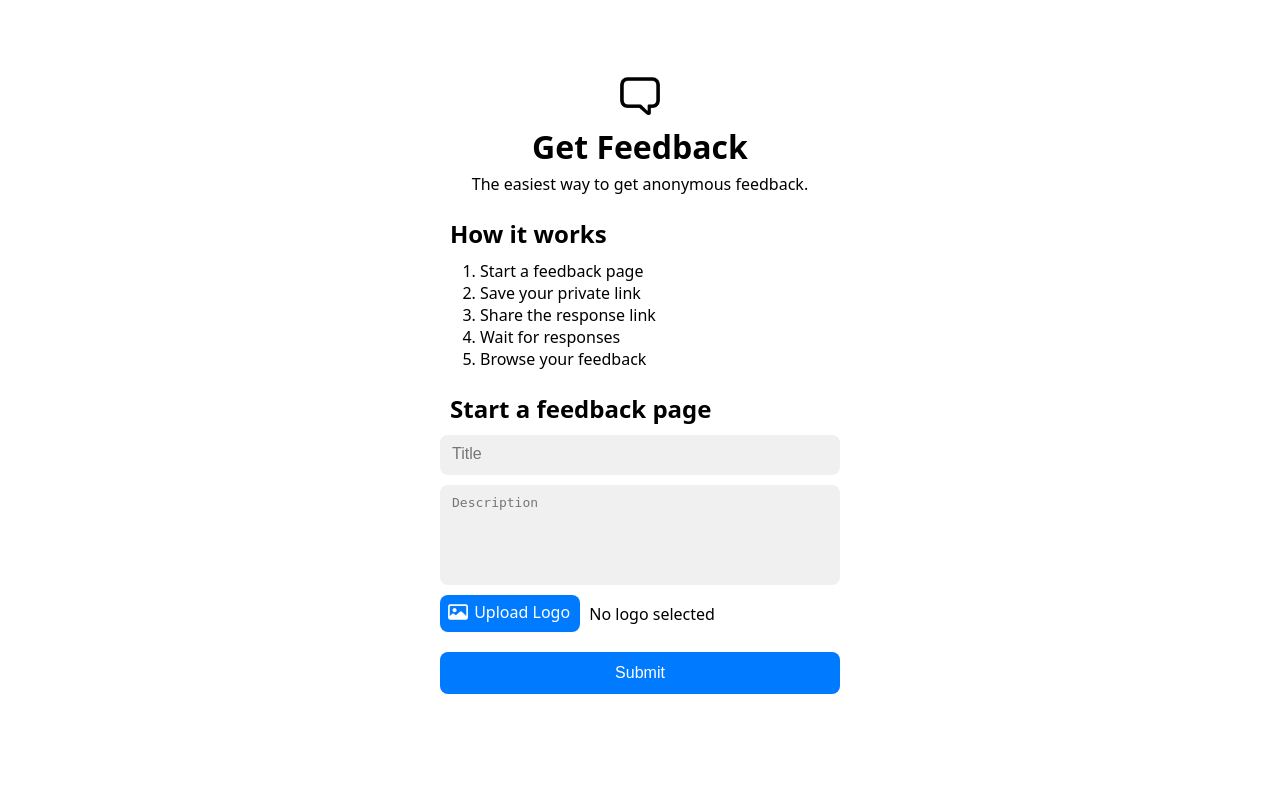
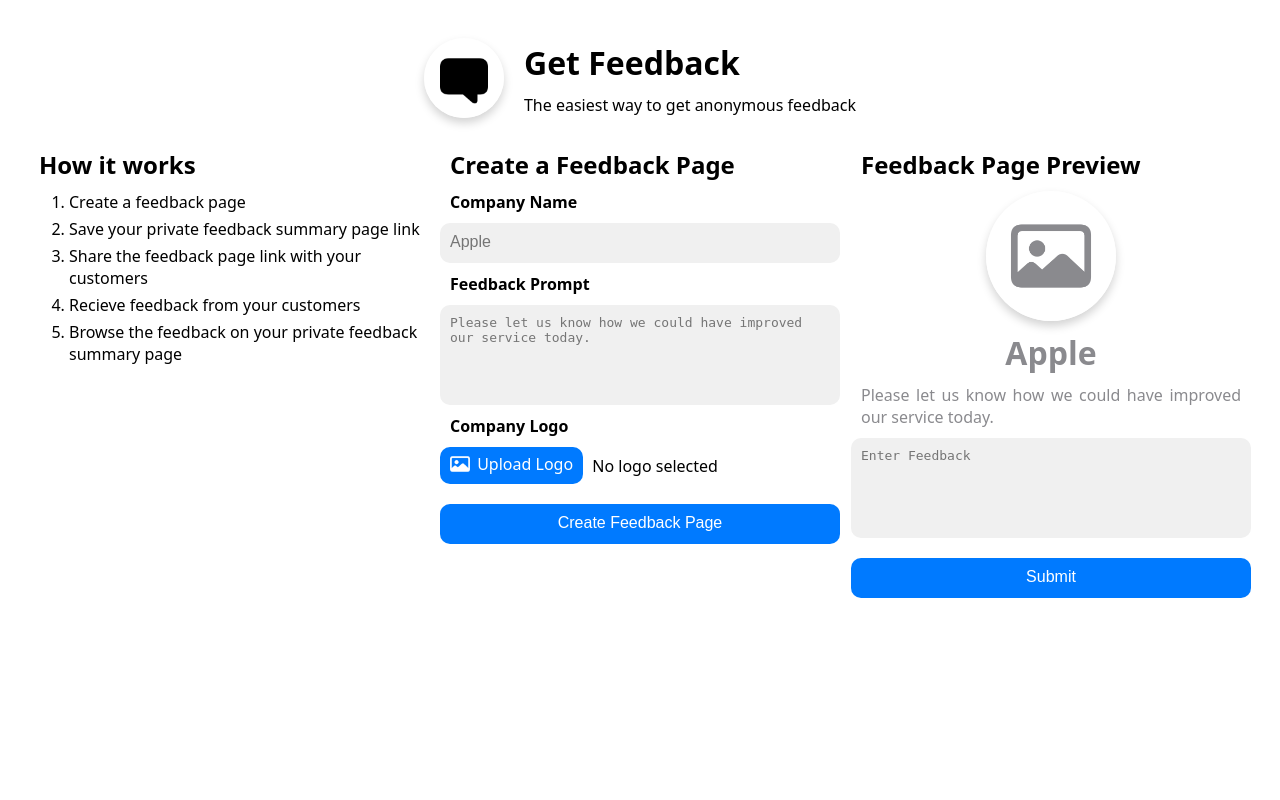
Before and after one commit to JackFinnis/FeedbackWeb, a Flask app: page /new in a window 1280 px wide. Run offline with Flask 3, Linux system fonts and the light colour scheme.

```diff
--- a/src/app.py
+++ b/src/app.py
@@ -45,7 +45,7 @@ def root():
 
 @flask_app.route('/new')
 def subject_new():
-	return render_template('subject_new.html')
+	return render_template('new_subject.html')
 
 @flask_app.route('/new', methods=['POST'])
 def subject_new_submit():
@@ -105,7 +105,7 @@ def feedback_delete(private_id, feedback_id):
 def feedback_send(public_id):
 	subject = fetch_subject_public(public_id)
 
-	return render_template('feedback_send.html', subject=subject)
+	return render_template('send_feedback.html', subject=subject, submitted=False)
 
 @flask_app.route('/send/<public_id>', methods=['POST'])
 def feedback_submit(public_id):
@@ -119,7 +119,7 @@ def feedback_submit(public_id):
 	feedback = Feedback(feedback, feedback_id, firestore.firestore.SERVER_TIMESTAMP)
 	subjects.document(public_id).collection('feedback').document(feedback_id).set(feedback.to_dict())
 
-	return render_template('feedback_submitted.html', public_id=public_id)
+	return render_template('send_feedback.html', subject=subject, submitted=True)
 
 @flask_app.errorhandler(404)
 def error_404(e):
--- a/src/static/style.css
+++ b/src/static/style.css
@@ -1,19 +1,22 @@
-body {
+html {
 	font-family: system-ui;
-	display: flex;
-	justify-content: center;
 	--accent: #007AFF;
 	--red: #FF3B30;
 	--secondary: #8A8A8E;
 }
 
-.center {
-	align-items: center;
+body {
+	padding: 10px;
 	margin-bottom: 50px;
 }
 
-.container, .label {
-	margin-top: 10px;
+.center_horizontally {
+	display: flex;
+	justify-content: center;
+}
+
+.center_vertically {
+	align-items: center;
 }
 
 a, button {
@@ -25,19 +28,27 @@ a, button {
 	padding: 0px;
 }
 
-ol, ul, p, h1, h2, h4, form {
+ol, ul, p, h1, h2, form {
 	margin: 0px;
 }
 
+li {
+	margin-bottom: 5px;
+}
+
+h1 {
+	margin-top: 10px;
+	margin-bottom: 10px;
+}
+
 h2 {
-	margin-left: 10px;
-	margin-right: 10px;
+	margin: 10px;
 }
 
 input[type=text], textarea {
 	appearance: none;
+	font-size: 1em;
 	width: 400px;
-	font-size: 1em;
 }
 
 textarea {
@@ -49,66 +60,103 @@ input[type=file] {
 	display: none;
 }
 
-input[type=submit], .container, .label {
-	border-radius: 8px;
+.container, .label, .container_background, .large_button {
+	border-radius: 10px;
 	border: none;
 }
 
-input[type=submit] {
+.large_button {
+	text-align: center;
 	appearance: none;
+	padding-top: 10px;
+	padding-bottom: 12px;
 	width: 400px;
-	padding: 12px;
 	margin-top: 20px;
-	font-size: 1em;
 	color: white;
 	background-color: var(--accent);
+	font-size: 1em;
+}
+
+.label, .large_button {
+	font-weight: 500;
 }
 
 .container {
-	padding: 12px;
-	padding-top: 10px;
+	padding: 10px;
+	padding-bottom: 12px;
+}
+
+.field_label {
+	margin: 10px;
+	font-weight: bold;
+	display: block;
 }
 
 .icon, .symbol {
 	width: 20px;
 	height: 20px;
 }
+
 .symbol {
 	filter: invert(1);
 }
-.large-symbol {
+
+.large_symbol {
 	width: 40px;
 	height: 40px;
-	margin: 10px;
 }
 
 .label {
 	color: white;
+	font-size: 1em;
 	background-color: var(--accent);
-	font-size: 1em;
-	padding: 5px;
 	padding-top: 7px;
-	padding-left: 8px;
+	padding-bottom: 5px;
+	padding-left: 10px;
 	padding-right: 10px;
 	margin-right: 5px;
 }
 
-.label-title, .label-title-destructive {
+.label_title, .label_title_destructive {
 	display: inline-block;
 	line-height: 20px;
 	vertical-align: top;
-	margin-left: 2px;
+	margin-left: 3px;
 	white-space: nowrap;
 	overflow: hidden;
 	text-overflow: ellipsis;
 }
 
-.label-title-destructive {
+.label_title_destructive {
 	color: var(--red);
 }
 
-input[type=submit]:active, button:active, a:active, .label:active {
+button:active, a:active, .large_button:active {
 	opacity: 0.75;
+}
+
+.feedback_form_logo {
+	width: 130px;
+	height: 130px;
+	border-radius: 50%;
+}
+
+.feedback_form_box {
+	margin-top: 10px;
+	margin-bottom: 10px;
+	height: 160px;
+	display: flex;
+	text-align: center;
+	justify-content: center;
+	align-items: center;
+}
+
+.inline_logo {
+	width: 80px;
+	height: 80px;
+	margin-right: 20px;
+	border-radius: 50%;
+	float: left;
 }
 
 @media(prefers-color-scheme: light) {
@@ -117,12 +165,12 @@ input[type=submit]:active, button:active, a:active, .label:active {
 		background-color: white;
 	}
 
-	.container, .container-background {
+	.container, .container_background {
 		color: black;
 		background-color: #f0f0f0;
 	}
 
-	.shadow {
+	.shadow, .inline_logo {
 		box-shadow: 0px 5px 10px lightgray;
 	}
 }
@@ -133,16 +181,16 @@ input[type=submit]:active, button:active, a:active, .label:active {
 		background-color: black;
 	}
 
-	.container, .container-background {
+	.container, .container_background {
 		color: white;
 		background-color: #202020;
 	}
 
-	.large-symbol {
+	.large_symbol {
 		filter: invert(1);
 	}
 
-	.shadow {
+	.shadow, .inline_logo {
 		box-shadow: 0px 5px 10px dimgray;
 	}
 }
--- a/src/templates/error_404.html
+++ b/src/templates/error_404.html
@@ -5,9 +5,9 @@
 		<link rel="icon" href="/static/images/favicon.ico">
 		<link rel="apple-touch-icon" href="/static/images/favicon.ico">
 	</head>
-	<body class="center">
+	<body class="center_horizontally center_vertically">
 		<div style="text-align:center;">
-			<img class="large-symbol" src="/static/images/exclamationmark.triangle.png">
+			<img class="large_symbol" src="/static/images/exclamationmark.triangle.png">
 			<h2>Page Not Found</h2>
 			<br>
 			Start your own feedback page <a href="/new">here</a>
--- /dev/null
+++ b/src/templates/new_subject.html
@@ -0,0 +1,146 @@
+<html>
+  	<head>
+    	<title>Create Feedback Page</title>
+        <link rel="stylesheet" href="/static/style.css">
+		<link rel="icon" href="/static/images/favicon.ico">
+		<link rel="apple-touch-icon" href="/static/images/favicon.ico">
+	</head>
+	<body>
+		<div style="display:flex; justify-content:center; align-items:center; height:120px;">
+			<div>
+				<img class="inline_logo" src="/static/images/logo.png">
+				<div style="height:80px; display:flex; align-items:center;">
+					<div style="margin-bottom:10px;">
+						<h1>Get Feedback</h1>
+						<p>The easiest way to get anonymous feedback</p>
+					</div>
+				</div>
+			</div>
+		</div>
+
+		<div style="display:flex; justify-content:space-evenly;">
+			<div style="width:400px;">
+				<h2>How it works</h2>
+				<ol style="margin-top:10px;">
+					<li>Create a feedback page</li>
+					<li>Save your private feedback summary page link</li>
+					<li>Share the feedback page link with your customers</li>
+					<li>Recieve feedback from your customers</li>
+					<li>Browse the feedback on your private feedback summary page</li>
+				</ol>
+			</div>
+			<div style="width:400px;">
+				<h2>Create a Feedback Page</h2>
+				<form action="/new" method="POST" enctype="multipart/form-data">
+					<label class="field_label" for="title">Company Name</label>
+					<input class="container" type="text" id="title" name="title" placeholder="Apple" required oninvalid="setCustomValidity('Please enter your company\'s name')" oninput="setCustomValidity('')"><br>
+					<label class="field_label" for="description">Feedback Prompt</label>
+					<textarea class="container" id="description" name="description" placeholder="Please let us know how we could have improved our service today." required oninvalid="setCustomValidity('Please enter what you would like feedback on')" oninput="setCustomValidity('')"></textarea><br>
+					<input type="file" id="logo" name="logo" accept="image/*">
+					<div>
+						<label class="field_label" for="logo">Company Logo</label>
+						<label id="upload_logo_button" for="logo" class="label" style="display:inline-block;">
+							<img class="symbol" src="/static/images/photo.png">
+							<p class="label_title">Upload Logo</p>
+						</label>
+						<p id="logo_empty_label" style="display:inline-block; padding-top:8px; vertical-align:top;">No logo selected</p>
+
+						<a class="label container_background" id="logo_preview_button" href="" target="_blank">
+							<img id="logo_preview_icon" class="icon" src="">
+							<p id="logo_preview_title" class="label_title" style="max-width:200px;"></p>
+						</a>
+						<button type="button" id="remove_logo_button" class="label container_background" onclick="removeLogo()">
+							<img class="icon" src="/static/images/trash.png">
+							<p class="label_title_destructive">Remove Logo</p>
+						</button><br>
+					</div>
+					<input class="large_button" type="submit" value="Create Feedback Page">
+				</form>
+			</div>
+			<div style="width:400px;">
+				<h2>Feedback Page Preview</h2>
+				<div style="text-align:center;">
+					<img id="page_preview_logo" class="shadow feedback_form_logo" src="">
+					<h1 id="page_preview_title"></h1>
+				</div>
+				<p id="page_preview_description" style="text-align:justify; margin:10px;"></p>
+
+				<form>
+					<textarea class="container" placeholder="Enter Feedback"></textarea><br>
+					<input class="large_button" type="submit">
+				</form>
+			</div>
+		</div>
+	</body>
+	<script>
+		let logo = document.getElementById('logo')
+		let title = document.getElementById('title')
+		let description = document.getElementById('description')
+
+		let logo_empty_label = document.getElementById('logo_empty_label')
+		let upload_logo_button = document.getElementById('upload_logo_button')
+		let remove_logo_button = document.getElementById('remove_logo_button')
+
+		let logo_preview_button = document.getElementById('logo_preview_button')
+		let logo_preview_icon = document.getElementById('logo_preview_icon')
+		let logo_preview_title = document.getElementById('logo_preview_title')
+
+		let page_preview_logo = document.getElementById('page_preview_logo')
+		let page_preview_title = document.getElementById('page_preview_title')
+		let page_preview_description = document.getElementById('page_preview_description')
+
+		logo.addEventListener('input', update_logo)
+		title.addEventListener('input', update_title)
+		description.addEventListener('input', update_description)
+
+		update_logo()
+		update_title()
+		update_description()
+
+		function update_logo() {
+			if (logo.value == '') {
+				logo_empty_label.style.display = 'inline-block'
+				upload_logo_button.style.display = 'inline-block'
+				remove_logo_button.style.display = 'none'
+				logo_preview_button.style.display = 'none'
+				page_preview_logo.src = '/static/images/logo_placeholder.png'
+			} else {
+				logo_empty_label.style.display = 'none'
+				upload_logo_button.style.display = 'none'
+				remove_logo_button.style.display = 'inline-block'
+				logo_preview_button.style.display = 'inline-block'
+
+				let url = URL.createObjectURL(logo.files[0])
+				logo_preview_button.href = url
+				logo_preview_icon.src = url
+				page_preview_logo.src = url
+				logo_preview_title.innerHTML = logo.value.split('\\').pop()
+			}
+		}
+
+		function update_title() {
+			if (title.value == '') {
+				page_preview_title.innerHTML = 'Apple'
+				page_preview_title.style.color = 'var(--secondary)'
+			} else {
+				page_preview_title.innerHTML = title.value
+				page_preview_title.style.color = logo_empty_label.style.color
+			}
+		}
+
+		function update_description() {
+			if (description.value == '') {
+				page_preview_description.innerHTML = 'Please let us know how we could have improved our service today.'
+				page_preview_description.style.color = 'var(--secondary)'
+			} else {
+				page_preview_description.innerHTML = description.value
+				page_preview_description.style.color = logo_empty_label.style.color
+			}
+		}
+
+		function removeLogo() {
+			logo.value = ''
+			update_logo()
+		}
+	</script>
+</html>
--- a/src/templates/subject_deleted.html
+++ b/src/templates/subject_deleted.html
@@ -5,9 +5,9 @@
 		<link rel="icon" href="/static/images/favicon.ico">
 		<link rel="apple-touch-icon" href="/static/images/favicon.ico">
 	</head>
-	<body class="center">
+	<body class="center_horizontally center_vertically">
 		<div style="text-align:center;">
-			<img class="large-symbol" src="/static/images/checkmark.circle.png">
+			<img class="large_symbol" src="/static/images/checkmark.circle.png">
 			<h2 style="margin-bottom:10px;">Feedback Page Deleted</h2>
 			People can no longer submit feedback here
 			<br><br><br>
--- a/src/templates/subject_new.html
+++ /dev/null
@@ -1,89 +0,0 @@
-<html>
-  	<head>
-    	<title>Get Feedback</title>
-        <link rel="stylesheet" href="/static/style.css">
-		<link rel="icon" href="/static/images/favicon.ico">
-		<link rel="apple-touch-icon" href="/static/images/favicon.ico">
-	</head>
-	<body class="center">
-		<div>
-			<div style="text-align:center;">
-				<img class="large-symbol" src="/static/images/bubble.right.png"><br>
-				<h1 style="margin-bottom:5px;">Get Feedback</h1>
-				<p>The easiest way to get anonymous feedback.</p>
-			</div>
-			<br>
-
-			<h2 style="margin-bottom:10px;">How it works</h2>
-			<ol>
-				<li>Start a feedback page</li>
-				<li>Save your private link</li>
-				<li>Share the response link</li>
-				<li>Wait for responses</li>
-				<li>Browse your feedback</li>
-			</ol>
-			<br>
-
-			<h2>Start a feedback page</h2>
-			<form action="/new" method="POST" enctype="multipart/form-data">
-				<input class="container" type="text" id="title" name="title" placeholder="Title" required oninvalid="setCustomValidity('Please enter the title of your feedback page')" oninput="setCustomValidity('')"><br>
-				<textarea class="container" id="description" name="description" placeholder="Description"></textarea><br>
-				<input type="file" id="logo" name="logo" accept="image/*">
-				<div>
-					<label id="upload-logo" for="logo" class="label" style="display:inline-block;">
-						<img class="symbol" src="/static/images/photo.png">
-						<p class="label-title">Upload Logo</p>
-					</label>
-					<p id="logo-empty" style="display:inline-block; padding-top:8px; vertical-align:top; margin-top:10px;">No logo selected</p>
-
-					<a class="label container-background" id="logo-preview" href="" target="_blank" style="margin-top:10px;">
-						<img id="logo-preview-icon" class="icon" src="">
-						<p id="logo-preview-title" class="label-title" style="max-width:200px;"></p>
-					</a>
-					<button type="button" id="remove-logo" class="label container-background" onclick="removeLogo()">
-						<img class="icon" src="/static/images/trash.png">
-						<p class="label-title-destructive">Remove Logo</p>
-					</button><br>
-				</div>
-				<input type="submit">
-			</form>
-		</div>
-	</body>
-	<script>
-		let logo = document.getElementById('logo')
-		let empty = document.getElementById('logo-empty')
-		let upload = document.getElementById('upload-logo')
-		let remove = document.getElementById('remove-logo')
-
-		let preview = document.getElementById('logo-preview')
-		let previewIcon = document.getElementById('logo-preview-icon')
-		let previewTitle = document.getElementById('logo-preview-title')
-
-		updateLogoStatus()
-		logo.addEventListener('input', updateLogoStatus)
-
-		function updateLogoStatus() {
-			if (logo.value === '') {
-				empty.style.display = 'inline-block'
-				upload.style.display = 'inline-block'
-				remove.style.display = 'none'
-				preview.style.display = 'none'
-			} else {
-				empty.style.display = 'none'
-				upload.style.display = 'none'
-				remove.style.display = 'inline-block'
-				preview.style.display = 'inline-block'
-
-				let url = URL.createObjectURL(logo.files[0])
-				preview.href = url
-				previewIcon.src = url
-				previewTitle.innerHTML = logo.value.split('\\').pop()
-			}
-		}
-
-		function removeLogo() {
-			logo.value = ''
-			updateLogoStatus()
-		}
-	</script>
-</html>
```
Also changed, not shown: src/templates/feedback_send.html (deleted, +0 -28 lines), src/templates/feedback_submitted.html (deleted, +0 -17 lines), src/templates/send_feedback.html (added, +42 -0 lines), src/templates/subject.html (+27 -34 lines), src/static/images/bubble.right.png (deleted), src/static/images/logo.png (added), src/static/images/logo_placeholder.png (added), src/static/images/nosign.png (added), src/static/images/square.and.arrow.up.right.png (added).
